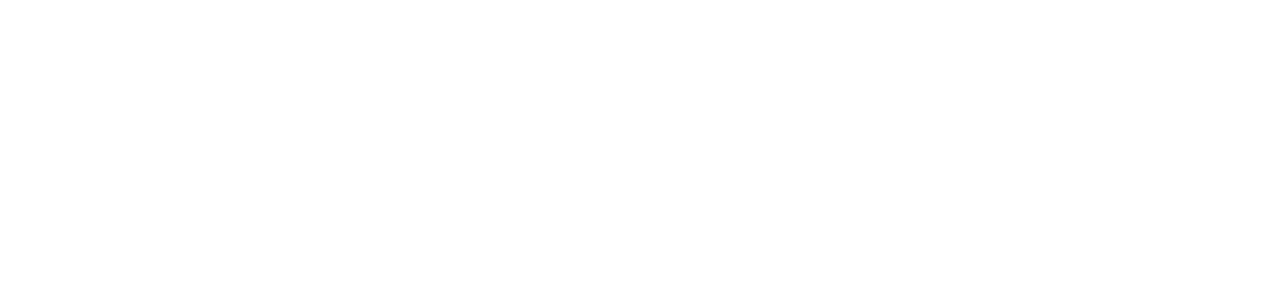
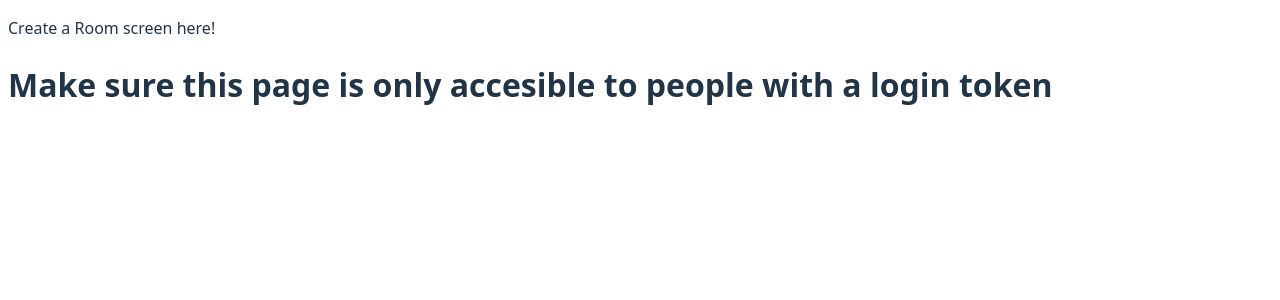
Before and after one commit to connor-kress/swamp-study, a React (Vite) app in the folder client/: page /createRoom in a window 1280 px wide. Before the commit this address had no page. Shown: the top 300 px of the page. Built offline with nearby package versions, Linux system fonts and the light colour scheme.

Commit message:
Created Join and Create Room pages, and added buttons to the dashboard when someone logs in.

```diff
--- a/client/src/App.tsx
+++ b/client/src/App.tsx
@@ -3,6 +3,8 @@
 import HomeScreen from "./screens/HomeScreen";
 import LoginScreen from "./screens/LoginScreen";
 import RegisterScreen from "./screens/RegisterScreen";
+import JoinRoomScreen from "./screens/joinRoom";
+import CreateRoomScreen from "./screens/createRoom";
 
 export default function App() {
   return (
@@ -12,6 +14,8 @@
         <Route path="/login" element={<LoginScreen />} />
         <Route path="/register" element={<RegisterScreen />} />
         <Route path="/dashboard" element={<DashboardScreen />} />
+        <Route path="/createRoom" element={<CreateRoomScreen />} />
+        <Route path="/joinRoom" element={<JoinRoomScreen />} />
       </Routes>
     </BrowserRouter>
   );
--- a/client/src/screens/DashboardScreen.tsx
+++ b/client/src/screens/DashboardScreen.tsx
@@ -1,11 +1,24 @@
 import LogoutButton from "../components/LogoutButton";
 import SwampStudy from "../components/SwampStudy";
+import { Link } from "react-router";
 
 export default function DashboardScreen() {
   return (
     <div style={{ textAlign: 'center', marginTop: '100px' }}>
       <h1><SwampStudy /> Dashboard</h1>
-      <LogoutButton />
+       <LogoutButton />
+      <Link to="/createRoom">
+          <button style={{ margin: '20px 10px', padding: '10px 20px' }}>
+            Create A Room
+          </button>
+        </Link>
+
+        <Link to="/joinRoom">
+          <button style={{ margin: '20px 10px', padding: '10px 20px' }}>
+            Join A Room
+          </button>
+        </Link>
+
     </div>
   );
 }
--- a/client/src/screens/RegisterScreen.tsx
+++ b/client/src/screens/RegisterScreen.tsx
@@ -43,6 +43,8 @@
         },
         body: JSON.stringify(payload),
       });
+
+      console.log(response.status, response.statusText);
 
       if (!response.ok) {
         const json = await response.json();
--- /dev/null
+++ b/client/src/screens/createRoom.tsx
@@ -0,0 +1,10 @@
+export default function CreateRoomScreen() {
+  return (
+    <div>
+        <p> Create a Room screen here!</p>
+        <h1> Make sure this page is only accesible to people with a login token</h1>
+
+    </div>
+
+  );
+}
--- /dev/null
+++ b/client/src/screens/joinRoom.tsx
@@ -0,0 +1,9 @@
+export default function JoinRoomScreen() {
+  return (
+    <div>
+        <p> Join a Room Screen Here!</p>
+        <h1> Make sure this page is only accesible to people with a login token</h1>
+    </div>
+
+  );
+}
```
